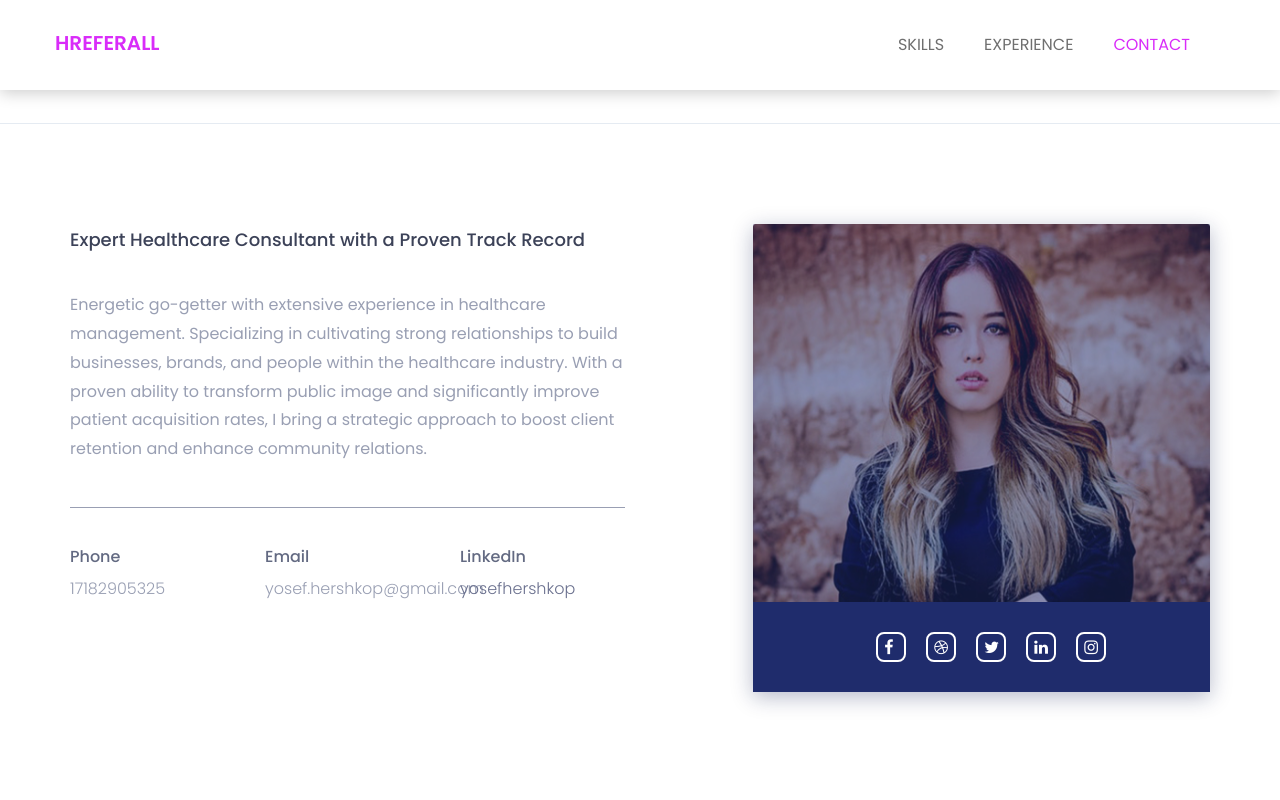
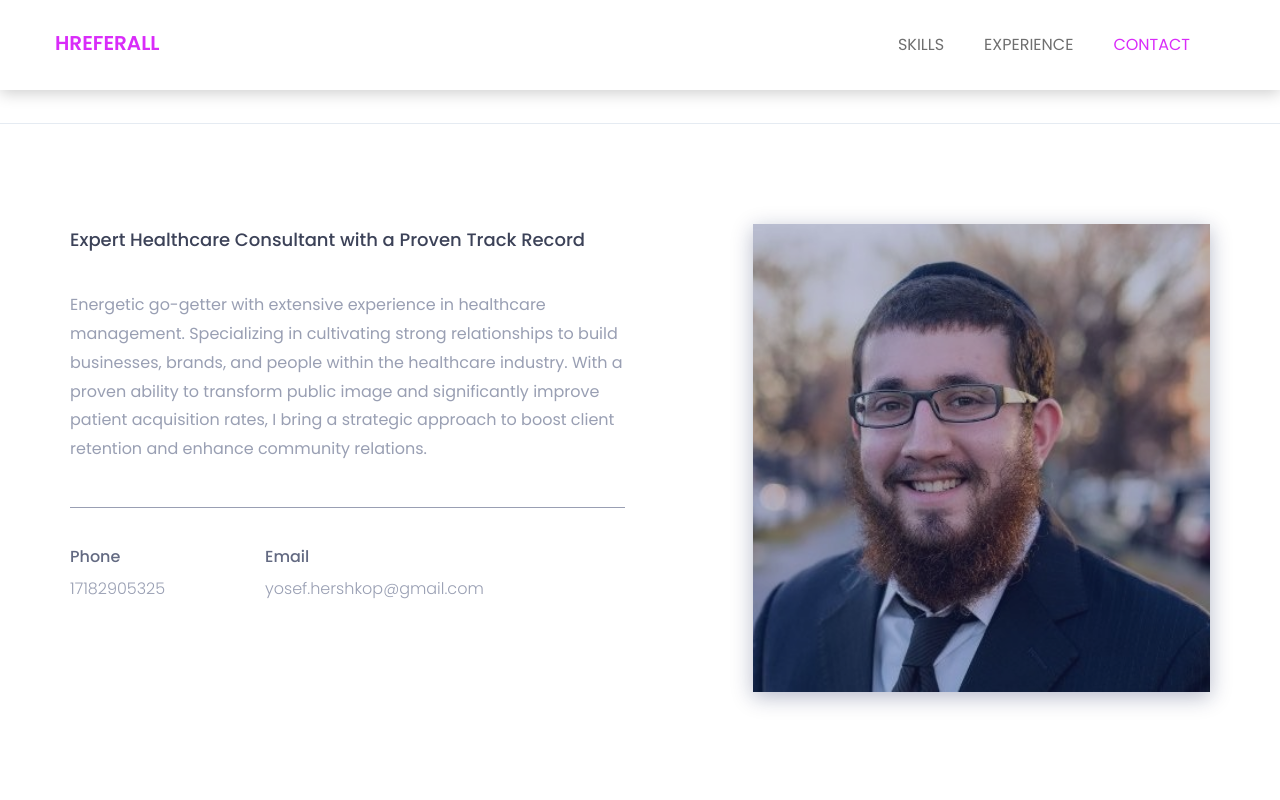
Before and after one commit to avigewirtz/yosefH, a plain HTML site: page index.html in a window 1280 px wide. Shown: the top 800 px of the page. Drawn offline with nearby package versions, Linux system fonts and the light colour scheme.

Commit message:
commit 5

```diff
--- a/index.html
+++ b/index.html
@@ -143,52 +143,52 @@
 											<p>yosef.hershkop@gmail.com</p>
 										</div>
 									</div>
-									<div class="col-sm-4">
+									<!-- <div class="col-sm-4">
 										<div class="single-about-add-info">
 											<h3>LinkedIn</h3>
 											<p><a href="www.linkedin.com/in/yosefhershkop">yosefhershkop</a></p>
 										</div>
-									</div>
+									</div> -->
 								</div>
 							</div>
 
 						</div>
 						<div class="col-sm-offset-1 col-sm-5">
 							<div class="single-about-img">
-								<img src="assets/images/about/profile_image.jpg" alt="profile_image">
-								<div class="about-list-icon">
+								<img src="assets/images/about/profile_image.jpeg" alt="profile_image">
+								<!-- <div class="about-list-icon"> -->
 									<ul>
 										<li>
-											<a href="#">
-												<i  class="fa fa-facebook" aria-hidden="true"></i>
-											</a>
+											<!-- <a href="#"> -->
+												<!-- <i  class="fa fa-facebook" aria-hidden="true"></i> -->
+											<!-- </a> -->
 										</li><!-- / li -->
 										<li>
-											<a href="#">
+											<!-- <a href="#">
 												<i  class="fa fa-dribbble" aria-hidden="true"></i>
-											</a>
+											</a> -->
 
 										</li><!-- / li -->
 										<li>
-											<a href="#">
+											<!-- <a href="#">
 												<i  class="fa fa-twitter" aria-hidden="true"></i>
-											</a>
+											</a> -->
 
 										</li><!-- / li -->
 										<li>
-											<a href="#">
+											<!-- <a href="#">
 												<i  class="fa fa-linkedin" aria-hidden="true"></i>
-											</a>
+											</a> -->
 										</li><!-- / li -->
 										<li>
-											<a href="#">
+											<!-- <a href="#">
 												<i  class="fa fa-instagram" aria-hidden="true"></i>
-											</a>
+											</a> -->
 										</li><!-- / li -->
 
 
 									</ul><!-- / ul -->
-								</div><!-- /.about-list-icon -->
+								<!-- </div>/.about-list-icon -->
 
 							</div>
 
@@ -404,10 +404,10 @@
 												<i class="fa fa-envelope"></i>
 												<span> Email: yosef.hershkop@gmail.com</span>
 											</li>
-											<li>
-												<i class="fa fa-linkedin"></i>
-												<a href="www.linkedin.com/in/yosefhershkop" target="_blank"> LinkedIn: yosefhershkop</a>
-											</li>
+											<!-- <li> -->
+												<!-- <i class="fa fa-linkedin"></i> -->
+												<!-- <a href="www.linkedin.com/in/yosefhershkop" target="_blank"> LinkedIn: yosefhershkop</a> -->
+											<!-- </li> -->
 										</ul>
 									</div>
 								</div>
```
Also changed, not shown: assets/images/about/profile_image.jpeg (added), assets/images/about/profile_image.jpg (deleted).
